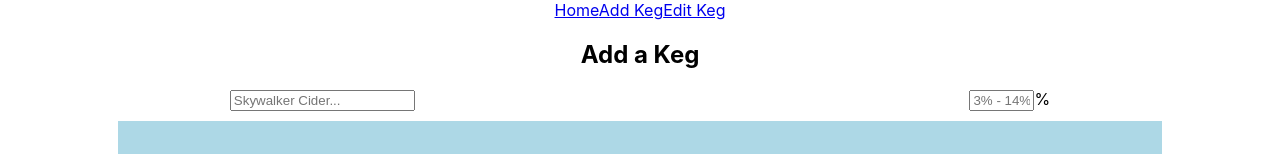
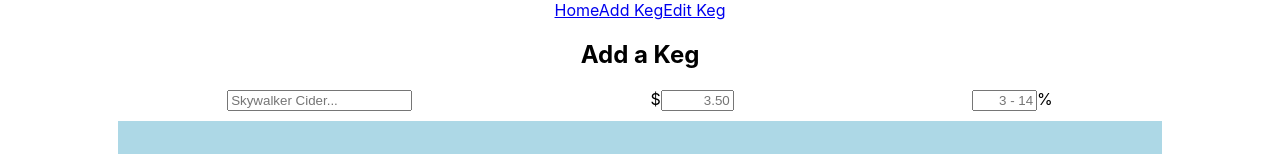
Before and after one commit to vstankatz/DathKegerator, a React (Create React App) app: page /#/addkeg in a window 1280 px wide. Shown: the top 154 px of the page. Built offline with nearby package versions, Linux system fonts and the light colour scheme.

Commit message:
Add input price section.

```diff
--- a/src/components/AddKeg.jsx
+++ b/src/components/AddKeg.jsx
@@ -16,15 +16,27 @@ function AddKeg() {
     </div>
     <div className='numberDiv'>
     <label>
+    <span className='percentDiv'>
     <input
     type='number'
     id='content'
-    placeholder='3% - 14%'
+    placeholder='3 - 14'
     step=".01"
     min='3'
     max='14'/>
-    %
+    % </span>
     </label>
+    </div>
+    <div className='priceDiv'>
+    <span className='addPrice'>$
+    <input
+    type='number'
+    id='price'
+    placeholder='3.50'
+    step='.01'
+    min='.50'
+    max='100'/>
+    </span>
     </div>
     <div className='addRadio'>
     <label className='cornelius'>
```
